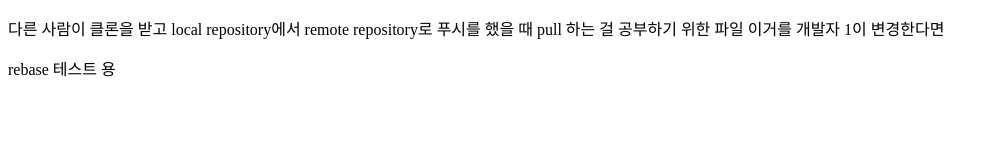
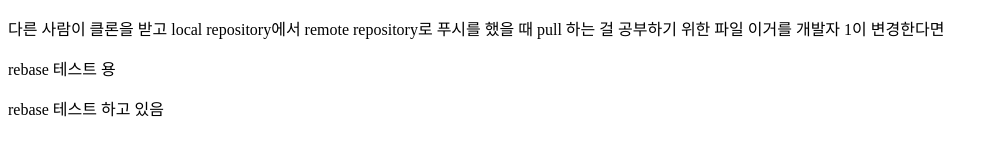
Before and after one commit to postrel63/GitinitTest, a plain HTML site: page index2.html in a window 1280 px wide. Shown: the whole page, without its empty margins (0-998 px from the left). Drawn offline with Linux system fonts and the light colour scheme.

Commit message:
rebase 테스트 중입니다. ;

```diff
--- a/index2.html
+++ b/index2.html
@@ -13,6 +13,7 @@
     </p>
     <p>rebase 테스트 용
     </p>
+    <p>rebase 테스트 하고 있음 </p>
 
 </body>
 </html>
```
